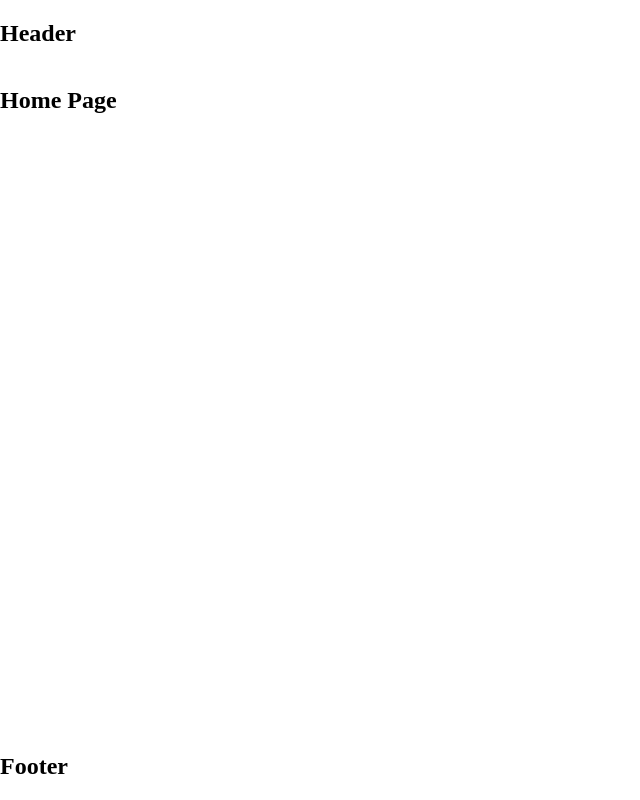
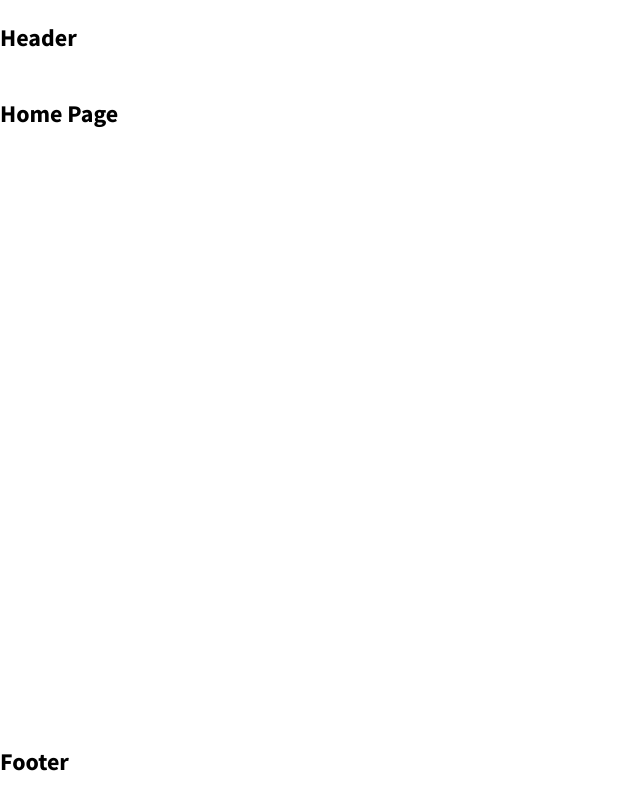
Before and after one commit to fabiendevfront/hrnet, a React (Create React App) app: page / in a window 1280 px wide. Shown: the whole page, without its empty margins (0-640 px from the left). Built offline with nearby package versions, Linux system fonts and the light colour scheme.

Commit message:
Add default font

```diff
--- a/src/styles/abstracts/_variables.scss
+++ b/src/styles/abstracts/_variables.scss
@@ -1,3 +1,9 @@
+/**********/
+/* FONTS */
+/*********/
+
+$font-default: 'Source Sans Pro', sans-serif;
+
 /***********/
 /* COLORS */
 /**********/
--- a/src/styles/base/_typography.scss
+++ b/src/styles/base/_typography.scss
@@ -1,10 +1,21 @@
 @use '../abstracts/variables';
 @use '../abstracts/mixins';
+
+// Import Google Fonts
+@import url('https://fonts.googleapis.com/css2?family=Source+Sans+Pro:wght@300;400;700&display=swap');
 
 /********************/
 /* TYPOGRAPHY STYLE */
 /********************/
 
+body {
+    font-family: variables.$font-default;
+    @include mixins.font-size(16px);
+    font-weight: 400;
+    line-height: 1.5;
+    color: variables.$black;
+}
+
 a {
     color: variables.$black;
     text-decoration: none;
```
